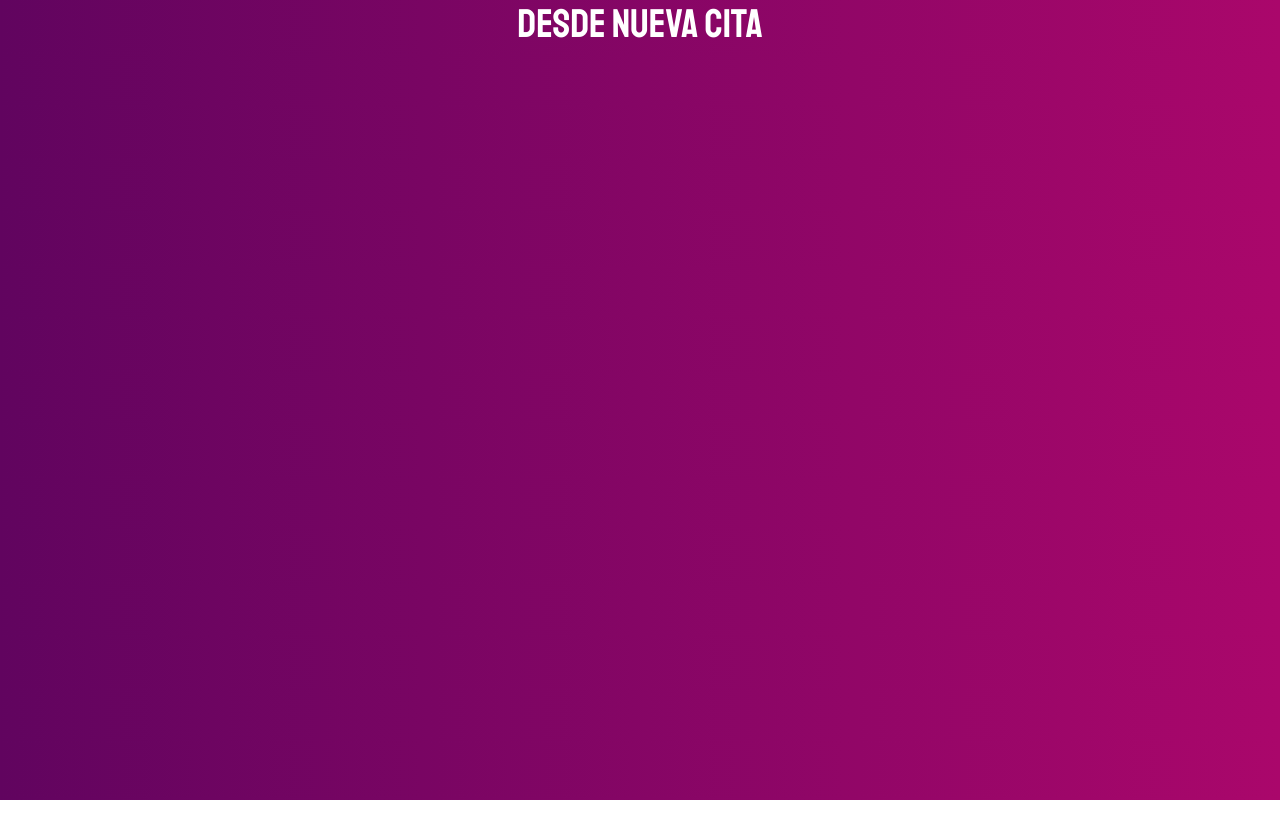
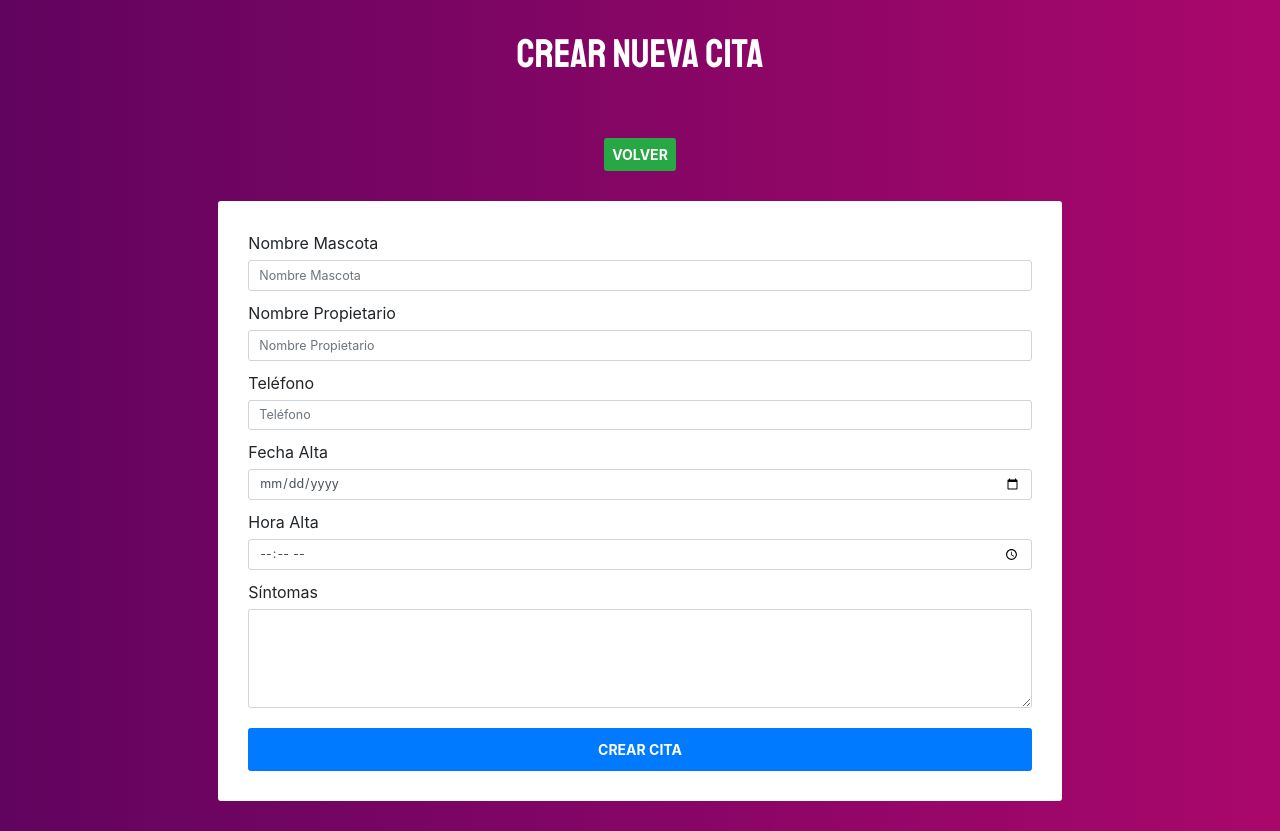
Before and after one commit to hijuliancode/jsd-fullstack-MERN, a React (Create React App) app in the folder frontend/: page /nueva-cita in a window 1280 px wide. Before the commit the page ends 800 px from the top, so only its background shows below. Built offline with nearby package versions, Linux system fonts and the light colour scheme; no server answers.

Commit message:
Creando el Formulario para nuevas citas

```diff
--- a/frontend/src/components/NuevaCita.js
+++ b/frontend/src/components/NuevaCita.js
@@ -1,7 +1,87 @@
-import React from 'react'
+import React, { Fragment } from 'react'
+import { Link } from 'react-router-dom'
 
 const NuevaCita = () => {
-  return (<h1>Desde Nueva Cita</h1>)
+  return (
+    <Fragment>
+      <h1 className="my-5">Crear Nueva Cita</h1>
+      <div className="mt-5 py-5">
+        <div className="row">
+          <div className="col-12 mb-5 d-flex justify-content-center">
+            <Link to={'/'} className="btn btn-success text-uppercase py-2 mx-5 font-weight-bold">Volver</Link>
+          </div>
+
+          <div className="col-md-8 mx-auto">
+            <form className="bg-white p-5 bordered">
+              <div className="form-group">
+                <label htmlFor="nombre">Nombre Mascota</label>
+                <input
+                    type="text"
+                    className="form-control form-control-lg"
+                    id="nombre"
+                    name="nombre"
+                    placeholder="Nombre Mascota"
+                />
+              </div>
+
+              <div className="form-group">
+                <label htmlFor="propietario">Nombre Propietario</label>
+                <input
+                    type="text"
+                    className="form-control form-control-lg"
+                    id="propietario"
+                    name="propietario"
+                    placeholder="Nombre Propietario"
+                />
+              </div>
+
+              <div className="form-group">
+                <label htmlFor="telefono">Teléfono</label>
+                <input
+                    type="tel"
+                    className="form-control form-control-lg"
+                    id="telefono"
+                    name="telefono"
+                    placeholder="Teléfono"
+                />
+              </div>
+
+              <div className="form-group">
+                <label htmlFor="fecha">Fecha Alta</label>
+                <input
+                    type="date"
+                    className="form-control form-control-lg"
+                    id="fecha"
+                    name="fecha"
+                />
+              </div>
+
+              <div className="form-group">
+                <label htmlFor="hora">Hora Alta</label>
+                <input
+                    type="time"
+                    className="form-control form-control-lg"
+                    id="hora"
+                    name="hora"
+                />
+              </div>
+
+              <div className="form-group">
+                <label htmlFor="sintomas">Síntomas</label>
+                <textarea
+                    className="form-control"
+                    name="sintomas"
+                    rows="6"
+                ></textarea>
+              </div>
+              <input type="submit" className="btn btn-primary mt-3 w-100 p-3 text-uppercase font-weight-bold" value="Crear Cita"  />
+            </form>
+          </div>
+        </div>
+      </div>
+
+    </Fragment>
+  )
 }
 
 export default NuevaCita
--- a/frontend/src/components/Pacientes.js
+++ b/frontend/src/components/Pacientes.js
@@ -1,4 +1,5 @@
 import React, { Fragment } from 'react';
+import { Link } from 'react-router-dom';
 
 const Pacientes = ({citas}) => {
   console.log(citas);
@@ -11,13 +12,13 @@
       <div className="mt-5 py-5">
         <div className="row">
           <div className="col-12 mb-5 d-flex justify-content-center">
-            <a href="#" className="btn btn-success text-uppercase py-2 mx-5 font-weight-bold">Crear cita</a>
+            <Link to={'/nueva-cita'} className="btn btn-success text-uppercase py-2 mx-5 font-weight-bold">Crear cita</Link>
           </div>
           <div className="col-12 mx-auto">
             <div className="list-group">
               {
                 citas.map(cita => (
-                  <div key={cita._id} className="p-5 list-group-item list-group-item-action flex-column align-items-start">
+                  <Link to={`/cita/${cita._id}`} key={cita._id} className="p-5 list-group-item list-group-item-action flex-column align-items-start">
                     <div className="d-flex w-100 justify-content-between mb-4">
                       <h3 className="mb-3">{cita.nombre}</h3>
                       <small className="fecha-alta">
@@ -31,7 +32,7 @@
                       <p>Dueño: {cita.propietario}</p>
                       <p>Telefono: {cita.propietario}</p>
                     </div>
-                  </div>
+                  </Link>
                 ))
               }
             </div>
```
